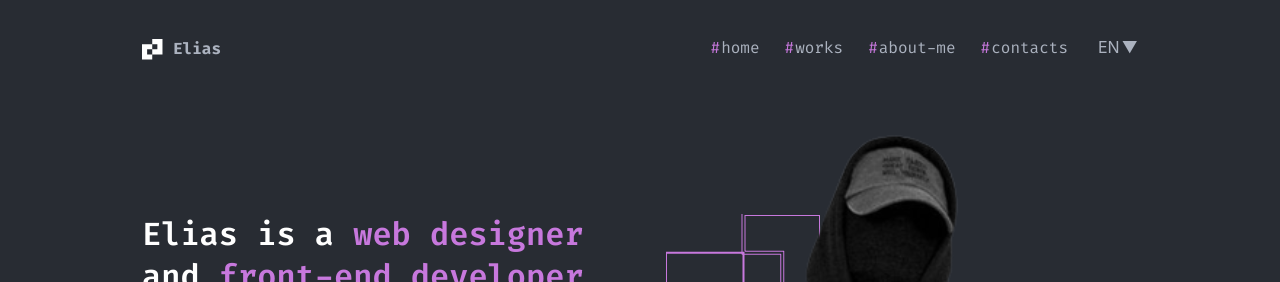
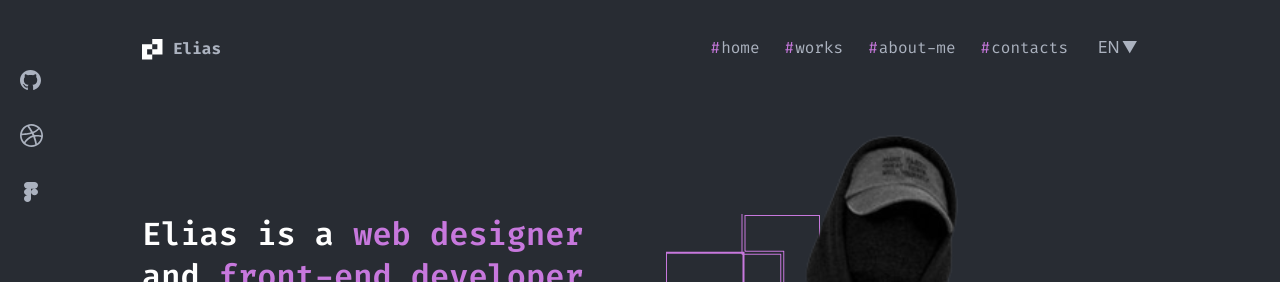
Before and after one commit to 89811421793/portfolio, a React app: page / in a window 1280 px wide. Shown: the top 282 px of the page. Built offline with nearby package versions, Linux system fonts and the light colour scheme.

Commit message:
sidebar applied

```diff
--- a/src/components/Layout.tsx
+++ b/src/components/Layout.tsx
@@ -2,15 +2,23 @@ import React, { ReactNode } from 'react';
 import { Header } from '../pages/homepage/layout/header/Header';
 import { Footer } from '../pages/homepage/layout/footer/Footer';
 import { FC } from 'react';
+import { Sidebar } from './menu/Sidebar';
 
 interface LayoutProps {
     children: ReactNode;
 }
 
+const sidebarItems = [
+    { iconId: 'github' },
+    { iconId: 'dribble' },
+    { iconId: 'figma' },
+  ];
+
 export const Layout:FC<LayoutProps> = ({ children }) => {
     return (
         <>
            <Header/>
+           <Sidebar items={sidebarItems} />
            {children}
            <Footer/>
         </>
--- /dev/null
+++ b/src/components/menu/Sidebar.tsx
@@ -0,0 +1,42 @@
+import React from 'react';
+import styled from 'styled-components';
+import { Icon } from './../icon/Icon';
+
+interface SidebarProps {
+  items: {
+    iconId: string;
+  }[];
+}
+
+const SidebarContainer = styled.aside`
+display: flex;
+  position: absolute;
+  top: 8%;
+  flex-direction: column;
+  align-items: center;
+  width: fit-content;
+  margin-left: 15px;
+`;
+
+const SidebarItem = styled.a`
+  margin-bottom: 20px;
+  text-decoration: none;
+  color: #333;
+  transition: color 0.2s ease;
+
+  &:hover {
+    color: #666;
+  }
+`;
+
+export const Sidebar: React.FC<SidebarProps> = ({ items }) => {
+  return (
+    <SidebarContainer>
+      {items.map((item) => (
+        <SidebarItem key={item.iconId} href='#'>
+          <Icon iconId={item.iconId} width="32" height="32" />
+        </SidebarItem>
+      ))}
+    </SidebarContainer>
+  );
+};
```
